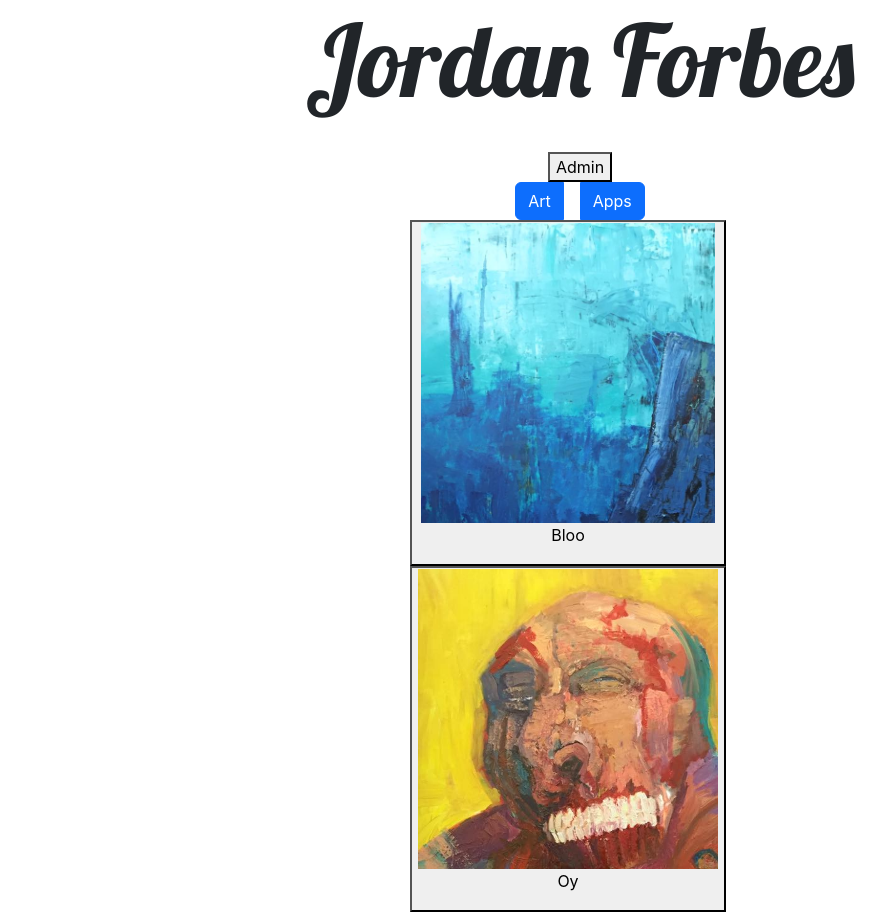
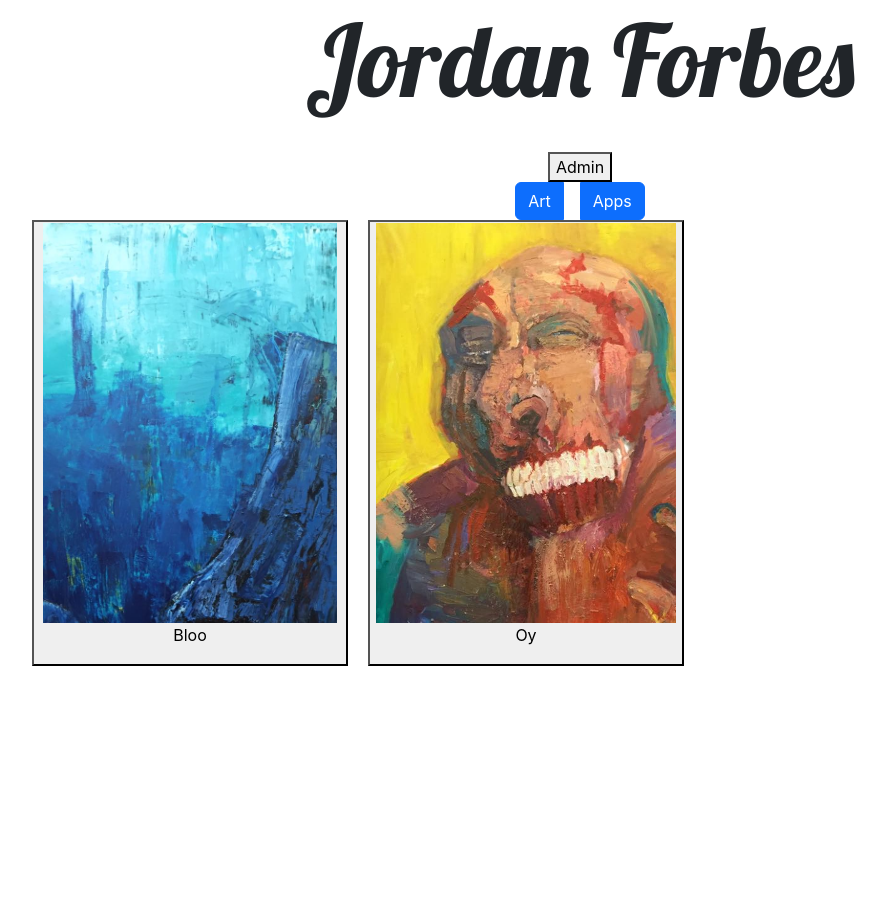
Before and after one commit to jordanforbes/localJunkpile, a React (Create React App) app in the folder frontend/: page / in a window 1280 px wide. Shown: the whole page, without its empty margins (60-946 px from the left). After the commit the page ends 800 px from the top, so only its background shows below. Built offline with nearby package versions, Linux system fonts and the light colour scheme.

Commit message:
details page now displays full image

```diff
--- a/frontend/src/App.js
+++ b/frontend/src/App.js
@@ -97,7 +97,13 @@ const App = () => {
             </ButtonGroup>
           </div>
           <div className="row">
-            {viewState === "Admin" ? <Admin /> : <ProjectList />}
+            {modeState === "Admin" ? (
+              <Admin />
+            ) : modeState === "Detail" ? (
+              <ProjectDetails />
+            ) : (
+              <ProjectList />
+            )}
           </div>
         </div>
       </div>
--- a/frontend/src/Components/ProjectList/ArtCard/ArtCard.jsx
+++ b/frontend/src/Components/ProjectList/ArtCard/ArtCard.jsx
@@ -11,15 +11,19 @@ const ArtCard = (props) => {
   const viewState = useSelector((state) => state.viewSelector.view);
   const modeState = useSelector((state) => state.viewSelector.mode);
   const projectState = useSelector((state) => state.detailSelector);
+
   const setDetails = () => {
-    viewState === "ArtList"
+    viewState === "Art"
       ? dispatch(setArt(props.project))
       : dispatch(setApp(props.project));
     dispatch(selectDetail());
+    console.log(projectState);
+    console.log("!!!!artcardSrc");
+    console.log(props.src);
   };
 
   return (
-    <div>
+    <div className="artcardcontainer">
       <button onClick={setDetails}>
         <div className="coverImgContainer">
           <img className="coverImg" alt={props.cover} src={props.src} />
--- a/frontend/src/Components/ProjectList/ArtCard/ArtCard.scss
+++ b/frontend/src/Components/ProjectList/ArtCard/ArtCard.scss
@@ -6,6 +6,13 @@
 
 .coverImgContainer {
   width: 300px;
-  height: 300px;
+  height: 400px;
   overflow: hidden;
 }
+
+.artcardcontainer {
+  display: block;
+  float: left;
+  padding-left: 10px;
+  padding-right: 10px;
+}
--- a/frontend/src/Components/ProjectList/ArtCard/ProjectDetails/ProjectDetails.jsx
+++ b/frontend/src/Components/ProjectList/ArtCard/ProjectDetails/ProjectDetails.jsx
@@ -5,9 +5,18 @@ import { Carousel } from "react-bootstrap";
 
 const ProjectDetails = (props) => {
   const dispatch = useDispatch();
-  // const viewState = useSelector((state) => state.viewSelector.view);
+  const viewState = useSelector((state) => state.viewSelector.view);
   const projectState = useSelector((state) => state.detailSelector);
 
+  const folder = viewState === "Art" ? "artwork" : "app_project";
+
+  const imageFolder = `${process.env.PUBLIC_URL}/media/${folder}/`;
+  const appList = useSelector(
+    (state) => state.projectListSelector.app_projects
+  );
+  const artList = useSelector((state) => state.projectListSelector.artwork);
+  const projectList =
+    viewState === "Art" ? artList : viewState === "App" ? appList : [];
   const [cover, setCover] = useState("");
   const [otherImages, setOtherImages] = useState([]);
 
@@ -15,18 +24,23 @@ const ProjectDetails = (props) => {
     dispatch(selectList());
   };
 
-  const parseImages = () => {
-    projectState.images.map((i) => {
-      i.cover === true
-        ? setCover(i.image)
-        : setOtherImages([...otherImages, i.image]);
-    });
-    return cover;
-  };
+  useEffect(() => {
+    setCover(imageFolder + projectState.id + "/" + projectState.images.cover);
+  }, []);
+
+  // const parseImages = () => {
+  //   projectState.images.map((i) => {
+  //     i.cover === true
+  //       ? setCover(i.image)
+  //       : setOtherImages([...otherImages, i.image]);
+  //   });
+  //   return cover;
+  // };
 
   useEffect(() => {
-    parseImages();
-  }, []);
+    console.log("!!!!!!!!!!!!!!!cover");
+    console.log(cover);
+  }, [cover]);
 
   const buildCarousel = () => {
     return (
@@ -34,11 +48,11 @@ const ProjectDetails = (props) => {
         <Carousel.Item>
           <img className="carouselImg" src={cover} alt="cover" />
         </Carousel.Item>
-        {otherImages.map((i) => (
+        {/* {otherImages.map((i) => (
           <Carousel.Item>
             <img className="carouselImg" src={i} alt="other" />
           </Carousel.Item>
-        ))}
+        ))} */}
       </Carousel>
     );
   };
--- a/frontend/src/Components/ProjectList/ProjectList.jsx
+++ b/frontend/src/Components/ProjectList/ProjectList.jsx
@@ -3,33 +3,31 @@ import { useDispatch, useSelector } from "react-redux";
 import { useState, useEffect } from "react";
 
 const ProjectList = (props) => {
+  // redux state selectors
   const appList = useSelector(
     (state) => state.projectListSelector.app_projects
   );
   const artList = useSelector((state) => state.projectListSelector.artwork);
   const viewState = useSelector((state) => state.viewSelector.view);
-  // const modeState = useSelector((state) => state.viewSelector.mode);
-  const folder = viewState === "Art" ? "artwork" : "app_project";
 
+  // recieve list of projects
   const projectList =
     viewState === "Art" ? artList : viewState === "App" ? appList : [];
+
+  // select folders
+  const folder = viewState === "Art" ? "artwork" : "app_project";
   const imageFolder = `${process.env.PUBLIC_URL}/media/${folder}/`;
-
-  useEffect(() => {
-    console.log(projectList);
-    console.log(imageFolder);
-  }, []);
 
   return (
     <div className="projectList">
       {projectList ? (
         projectList.map((p) => (
           <>
-            {console.log(`${imageFolder}${p.id}/${p.images.cover}`)}
             <ArtCard
               cover={p.images.cover}
               src={`${imageFolder}${p.id}/${p.images.cover}`}
               title={p.title}
+              project={p}
             />
           </>
         ))
--- a/frontend/src/features/detailSelectorSlice/detailSelectorSlice.js
+++ b/frontend/src/features/detailSelectorSlice/detailSelectorSlice.js
@@ -2,6 +2,7 @@ import { createSlice } from "@reduxjs/toolkit";
 
 const initialState = {
   selected: false,
+  id: false,
   title: false,
   githubURL: false,
   projectURL: false,
@@ -26,6 +27,7 @@ export const detailSelectorSlice = createSlice({
       state.medium = false;
       state.type = false;
       state.images = [];
+      state.id = false;
     },
     setArt: (state, action) => {
       state.selected = true;
@@ -34,6 +36,7 @@ export const detailSelectorSlice = createSlice({
       state.description = action.payload.description;
       state.medium = action.payload.mediums;
       state.images = action.payload.images;
+      state.id = action.payload.id;
     },
     setApp: (state, action) => {
       state.selected = true;
@@ -48,6 +51,7 @@ export const detailSelectorSlice = createSlice({
         : false;
       state.technologies = action.payload.technologies;
       state.images = action.payload.images;
+      state.id = action.payload.id;
     },
     getDetails: (state) => {
       return state;
--- a/frontend/src/features/viewSelectorSlice/viewSelectorSlice.js
+++ b/frontend/src/features/viewSelectorSlice/viewSelectorSlice.js
@@ -22,7 +22,7 @@ export const viewSelectorSlice = createSlice({
       state.view = "App";
     },
     selectAdmin: (state) => {
-      state.view = "Admin";
+      state.mode = "Admin";
     },
   },
 });
--- a/frontend/src/styles/styles.css
+++ b/frontend/src/styles/styles.css
@@ -6,8 +6,14 @@
 
 .coverImgContainer {
   width: 300px;
-  height: 300px;
+  height: 400px;
   overflow: hidden; }
+
+.artcardcontainer {
+  display: block;
+  float: left;
+  padding-left: 10px;
+  padding-right: 10px; }
 
 .coverItem {
   float: left;
```
